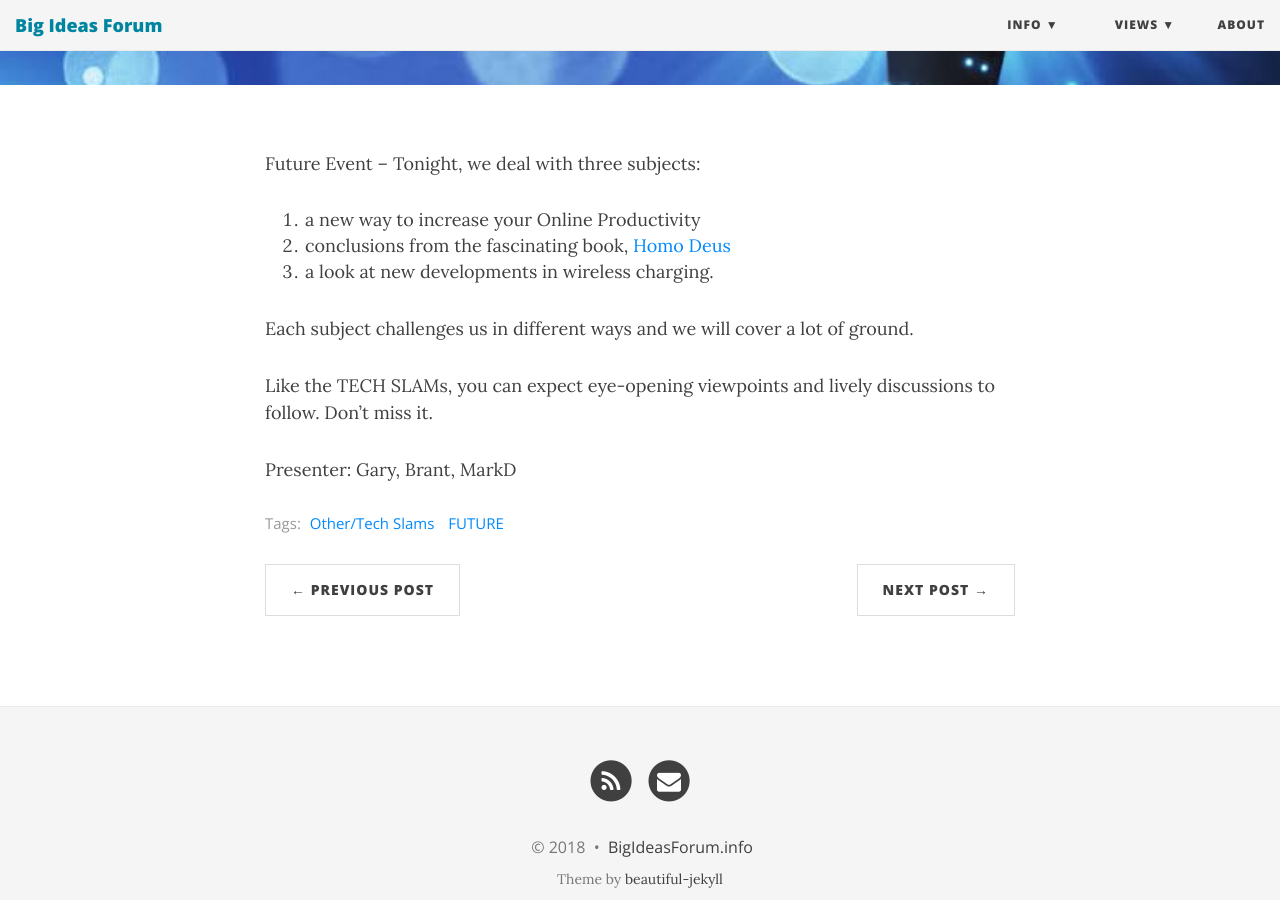
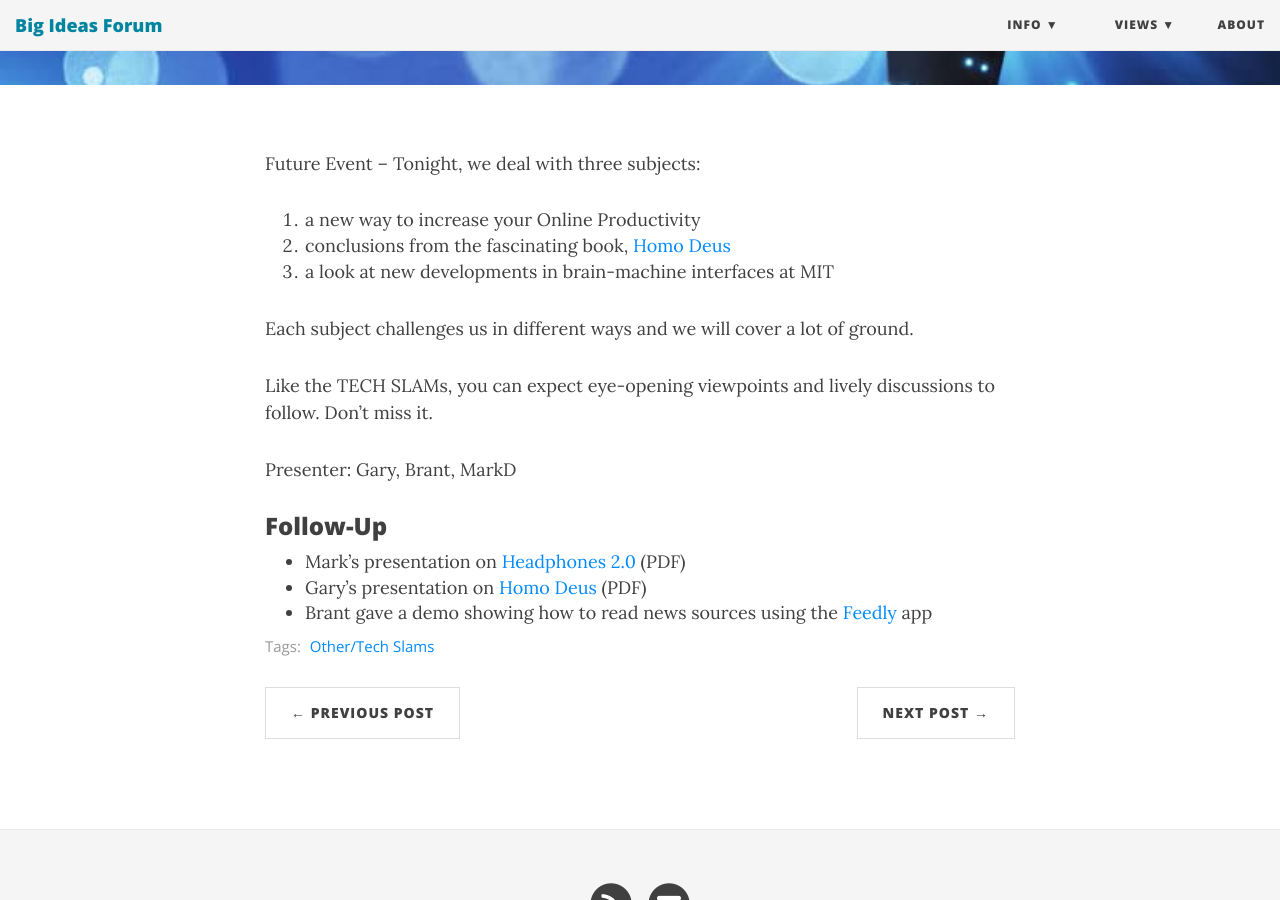
Before and after one commit to BigIdeasForum/bigideasforum.github.io, a Jekyll site: the page built from _posts/2018/2018-05-24-mini-slam.md, in a window 1280 px wide and 900 px high, scrolled down 446 px. Built offline with Jekyll 4.4.1, drawn with Linux system fonts in a browser that asks for light colours; nearby versions of some CDN libraries.

Commit message:
update mini-slam event notes

```diff
--- a/_posts/2018/2018-05-24-mini-slam.md
+++ b/_posts/2018/2018-05-24-mini-slam.md
@@ -4,7 +4,7 @@ title:  Mini-Slam
 subtitle: The Latest & Weirdest Stuff
 date:   2018-05-24 19:00:00
 categories: MarkD Brant Gary
-tags: [Other/Tech Slams, FUTURE]
+tags: [Other/Tech Slams]
 bigimg: /img/slam.jpg
 ---
 
@@ -12,10 +12,16 @@ Future Event -- Tonight, we deal with three subjects:
 
 1. a new way to increase your Online Productivity
 1. conclusions from the fascinating book, [Homo Deus](https://www.amazon.com/Homo-Deus-Brief-History-Tomorrow/dp/0062464310)
-1. a look at new developments in wireless charging.
+1. a look at new developments in brain-machine interfaces at MIT
 
 Each subject challenges us in different ways and we will cover a lot of ground.
 
 Like the TECH SLAMs, you can expect eye-opening viewpoints and lively discussions to follow. Don’t miss it.
 
 Presenter: Gary, Brant, MarkD
+
+### Follow-Up
+
+* Mark's presentation on [Headphones 2.0](/assets/present/2018/headphones-2.0.pdf) (PDF)
+* Gary's presentation on [Homo Deus](/assets/present/2018/homo-deus.pdf) (PDF)
+* Brant gave a demo showing how to read news sources using the [Feedly](http://feedly.com) app
```
Also changed, not shown: 2 other files.
